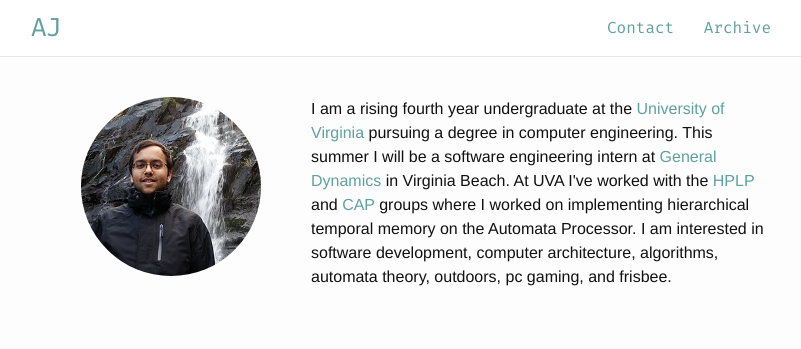
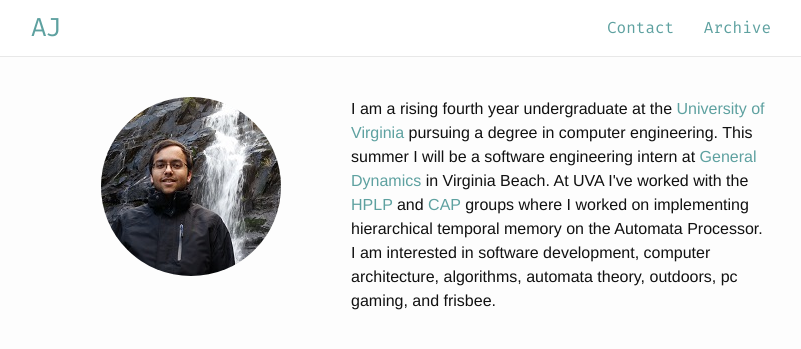
Before and after one commit to ajvarshneya/ajvarshneya.github.io, a Jekyll site: the page built from index.html, in a window 1280 px wide. Shown: the top 349 px of the page, without its empty margins (239-1040 px from the left). Built offline with Jekyll 4.4.1, drawn with Linux system fonts in a browser that asks for light colours.

Commit message:
Updated index

```diff
--- a/index.html
+++ b/index.html
@@ -3,7 +3,7 @@
 ---
   <!--<h1 class="page-heading"><a href="{{ page.permalink }}">{{ page.title }}</a></h1>-->
 <div id="main-container" style="">
-	<img src="aj.jpg" style="border-radius: 50%; width: 180px; float: left; margin: -0px 50px 20px 50px;">
+	<img src="aj.jpg" style="border-radius: 50%; width: 180px; float: left; margin: -0px 70px 20px 70px;">
 	<p style="margin: 10px 0px 0px 0px;"> I am a rising fourth year undergraduate at the <a href="http://seas.virginia.edu/">University of Virginia</a> pursuing a degree in computer engineering. This summer I will be a software engineering intern at <a href="http://www.generaldynamics.com/">General Dynamics</a> in Virginia Beach. At UVA I've worked with the <a href="http://hplp.ece.virginia.edu/">HPLP</a> and <a href="http://cap.virginia.edu/">CAP</a> groups where I worked on implementing hierarchical temporal memory on the Automata Processor. I am interested in software development, computer architecture, algorithms, automata theory, outdoors, pc gaming, and frisbee.</p>
 </span>
   <!--<p class="rss-subscribe">subscribe <a href="{{ "/feed.xml" | prepend: site.baseurl }}">via RSS</a></p>-->
```
Also changed, not shown: 1 other file.
